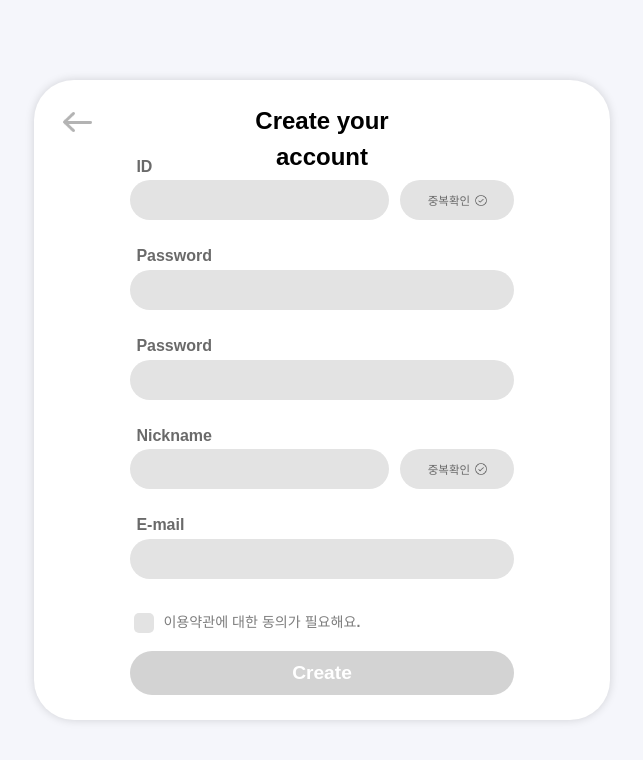
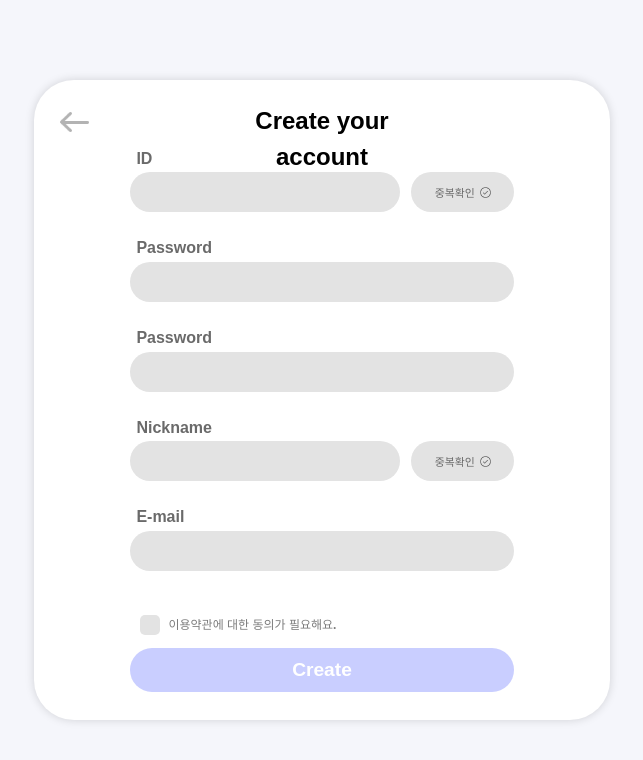
Before and after one commit to WEBFINITE-solux/WEBFINITE-FE, a React (Vite) app: page /signup in a window 1280 px wide. Shown: the top 760 px of the page, without its empty margins (318-961 px from the left). Built offline with nearby package versions, Linux system fonts and the light colour scheme.

Commit message:
design : 요소들 배치 및 사이즈 조정

```diff
--- a/src/components/signupForm.tsx
+++ b/src/components/signupForm.tsx
@@ -33,7 +33,6 @@ const SignupForm: React.FC = () => {
 
   return (
     <div className={styles.formContainer}>
-      {/* Back Button */}
       <img
         src="backButton.png"
         alt="Back Button"
@@ -41,10 +40,8 @@ const SignupForm: React.FC = () => {
         onClick={() => navigate("/mainPage")}
       />
 
-      {/* Title */}
       <h2 className={styles.title}>Create your account</h2>
 
-      {/* Form */}
       <form onSubmit={handleSubmit}>
         <div className={styles.inputGroup}>
           <label className={styles.inputLabel}>ID</label>
--- a/src/styles/signupForm.module.css
+++ b/src/styles/signupForm.module.css
@@ -32,13 +32,13 @@ html, body {
   text-align: center;
   color: #000000;
   margin: 0;
-  margin-bottom: -3vh;
+  margin-bottom: -4vh;
 }
 
 .backButton {
   position: absolute;
   top: 5%;
-  left: 5%;
+  left: 4.5%;
   height: 2.5vh;
   width: auto;
   cursor: pointer;
@@ -71,7 +71,7 @@ html, body {
 }
 
 .inputField {
-  flex: 70%;
+  flex: 76%;
   height: 5vh;
   background: #e3e3e3;
   border: none;
@@ -84,7 +84,7 @@ html, body {
 
 .duplicateButton {
   position: relative;
-  flex: 30%;
+  flex: 24%;
   height: 5vh;
   background: #E3E3E3;
   color: #6A6A6A;
@@ -92,7 +92,8 @@ html, body {
   border-radius: 31.5px;
   font-family: 'Pretendard', sans-serif;
   font-style: normal;
-  font-size: 0.9vw;
+  font-weight: 600;
+  font-size: 0.85vw;
   cursor: pointer;
   display: flex;
   align-items: center;
@@ -109,7 +110,7 @@ html, body {
 
 .duplicateButton img {
   position: relative;
-  width: 0.9vw;
+  width: 0.85vw;
   aspect-ratio: 1;
 }
 
@@ -118,19 +119,19 @@ html, body {
   align-items: center;
   font-family: 'Pretendard', sans-serif;
   font-style: normal;
-  font-weight: 600;
-  line-height: 1;
-  font-size: 1.1vw;
+  font-weight: 700;
+  font-size: 1.5vh;
   color: #7c7c7c;
-  margin-top: 8%;
+  margin-top: 5.2vh;
   text-align: center;
-  gap: 0.5vw;
+  margin-left: 0.5vw;
+  gap: 0.4vw;
 }
 
 
 .checkbox {
-  width: 20px;
-  height: 20px;
+  width: 2.5vh;
+  height: 2.5vh;
   appearance: none;
   background: #e3e3e3;
   border-radius: 5px;
@@ -143,7 +144,7 @@ html, body {
 }
 
 .checkbox:checked {
-  background: #2d41ff;
+  background: #e3e3e3;
 }
 
 .checkbox:checked::after {
@@ -170,11 +171,15 @@ html, body {
   font-size: 1.5vw;
   font-weight: 700;
   cursor: pointer;
-  margin-top: 4%;
+  margin-top: 2.5%;
   padding: 0;
+  display: flex;
+  align-items: center;
+  justify-content: center;
+  text-align: center;
 }
 
 .createButton:disabled {
-  background-color: lightgray;
+  background-color: #C9CEFF;
   cursor: not-allowed;
 }
```
